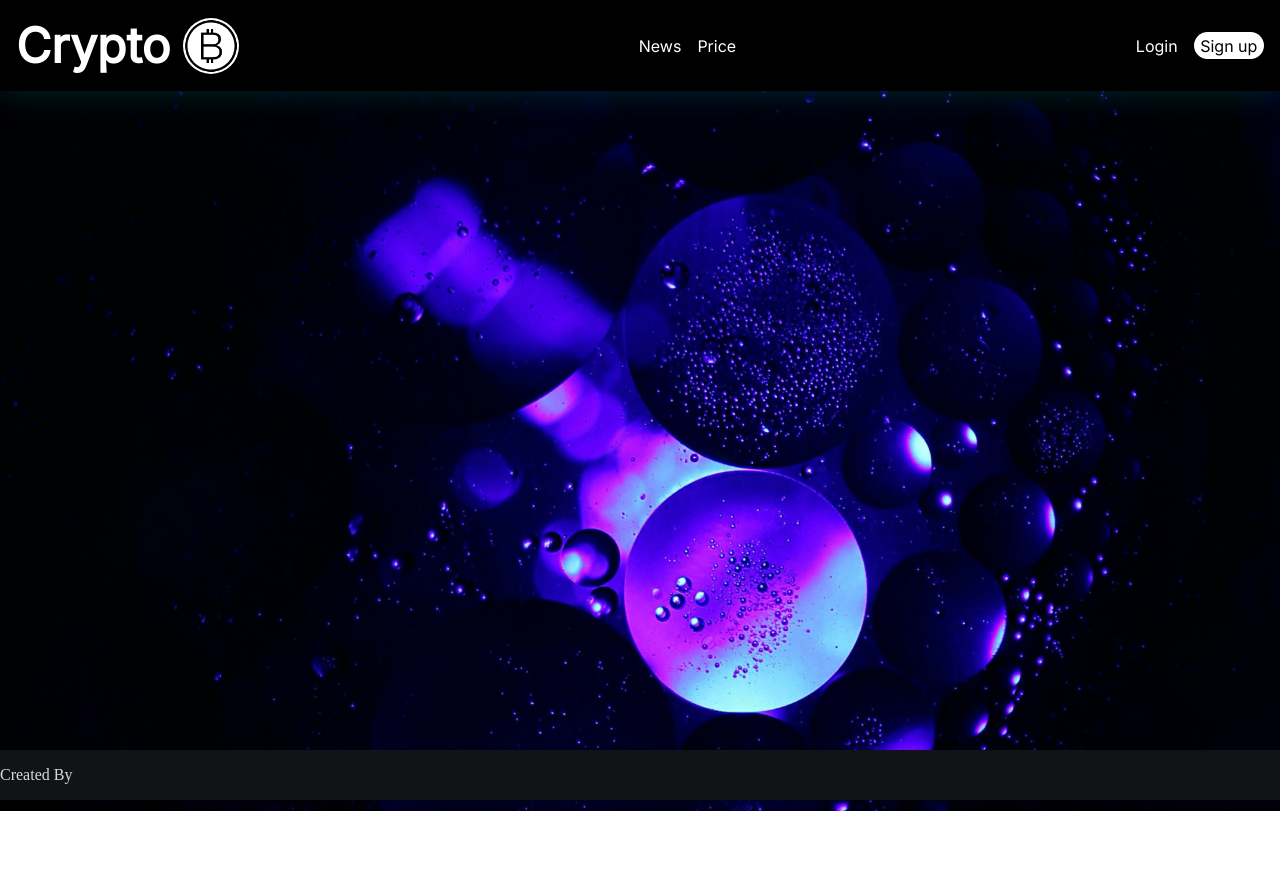
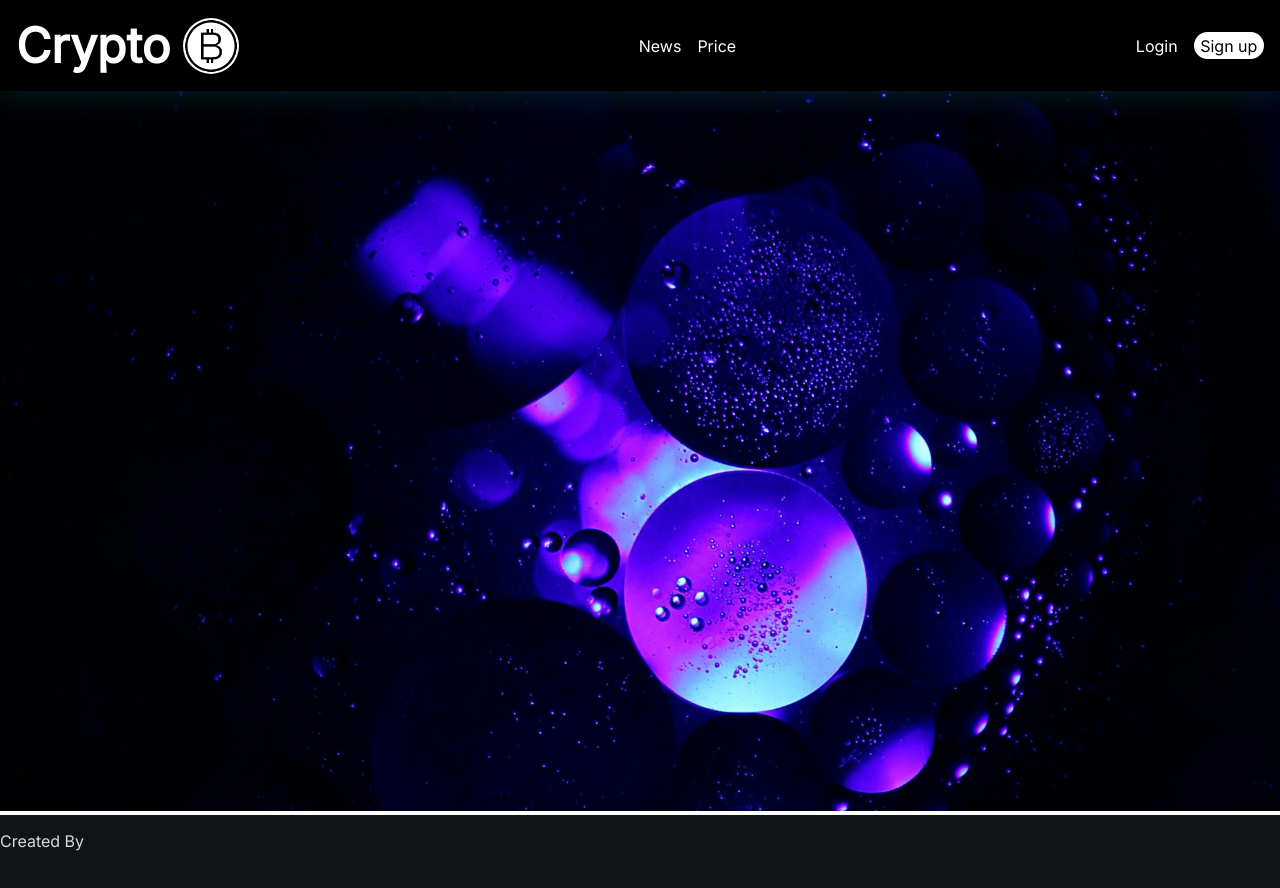
Before and after one commit to Rebooting-Me/Crypto-Dashboard, a React (Create React App) app: page / in a window 1280 px wide. Shown: the top 888 px of the page. Before the commit the page ends 815 px from the top, so only its background shows below. Built offline with nearby package versions, Linux system fonts and the light colour scheme.

Commit message:
update-2

```diff
--- a/src/styles.css
+++ b/src/styles.css
@@ -70,14 +70,21 @@ body{
     font-weight: bolder;
 }
 .footer{
-    width: 100%;
+
     background-color: #111417 ;
     position: absolute;
-    bottom: 0;
-    left: 0;
+    display: flex;
+   height: 12%;
+    width: 100%;
+
   }
 
 .creators{
+    display: flex;
+    justify-content: space-between;
+    font-family: 'Inter';
+    position: sticky;
+    text-align: center;
     color: #D9D9D9;
 }
 .background {
```
Also changed, not shown: src/Footer.js (+5 -4 lines).
